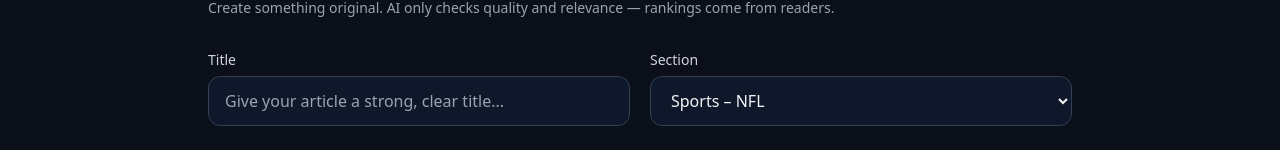
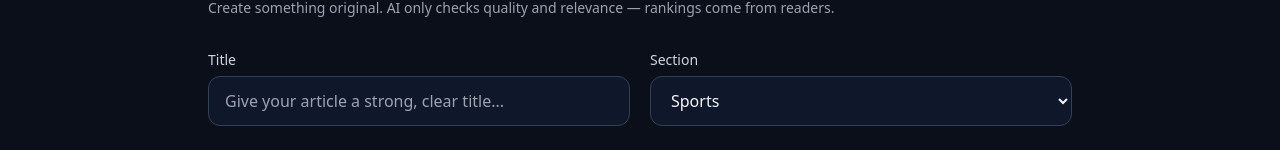
Before and after one commit to sheado44/-4, a Next.js app: page /editor in a window 1280 px wide. Shown: the part 175-325 px from the top of the page. Built offline with nearby package versions, Linux system fonts and the light colour scheme.

Commit message:
Refactor section options and update review panel styling
Updated the section options in the select dropdown to be more concise and removed unnecessary options. Adjusted the AI Review Panel's class to remove animation.

```diff
--- a/src/app/editor/page.tsx
+++ b/src/app/editor/page.tsx
@@ -39,15 +39,8 @@ export default function EditorPage() {
             Section
           </label>
           <select className="w-full bg-forge-900 border border-forge-700 rounded-xl px-4 py-3 focus:border-forge-accent outline-none">
-            <option>Sports – NFL</option>
-            <option>Sports – NBA</option>
-            <option>Sports – MLB</option>
-            <option>Sports – Soccer / MLS</option>
-            <option>Sports – College Football</option>
-            <option>Sports – Other</option>
-            <option>Pop Culture – Music</option>
-            <option>Pop Culture – Film & TV</option>
-            <option>Pop Culture – Other</option>
+            <option>Sports</option>
+            <option>Pop Culture</option>
           </select>
         </div>
       </div>
@@ -124,7 +117,7 @@ export default function EditorPage() {
 
       {/* AI Review Panel */}
       {showReview && (
-        <div className="mt-8 bg-forge-900 border border-forge-700 rounded-2xl p-6 animate-in fade-in">
+        <div className="mt-8 bg-forge-900 border border-forge-700 rounded-2xl p-6">
           <h3 className="font-bold text-lg mb-4">Review Results</h3>
 
           <div className="space-y-3 mb-5">
```
